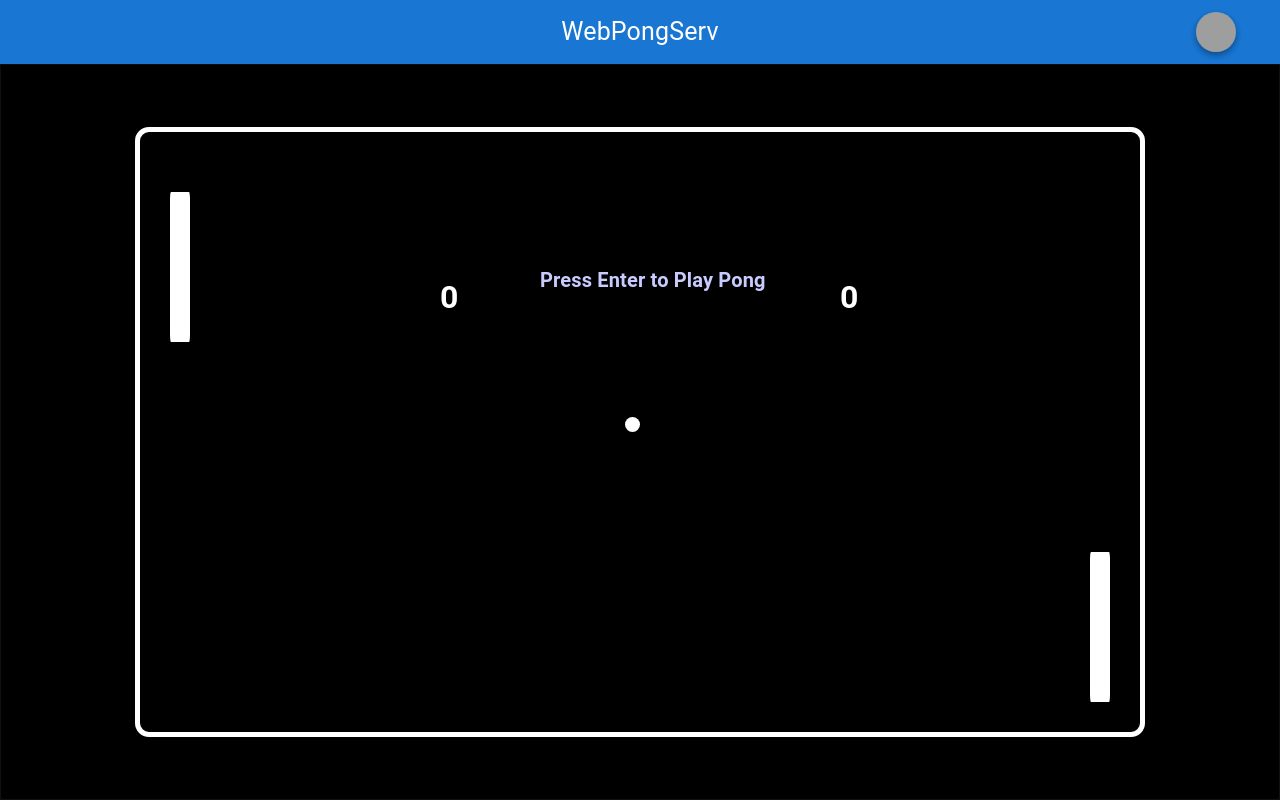
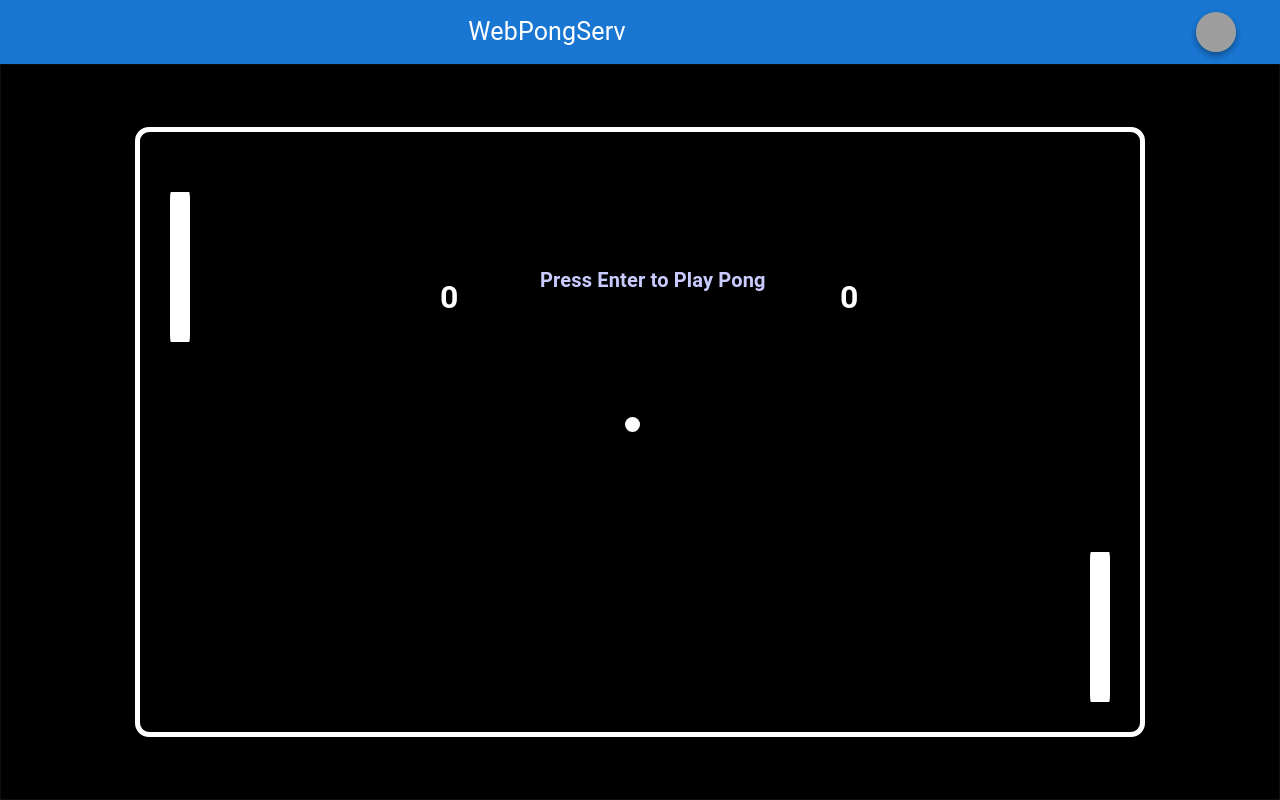
Before and after one commit to webPongServ/pongserv, a React (Create React App) app in the folder frontend/: page /game/1 in a window 1280 px wide. Built offline with nearby package versions, Linux system fonts and the light colour scheme; grey boxes are pictures that could not be loaded.

Commit message:
#1 DESIGN : Appbar logo center

```diff
--- a/frontend/src/components/common/AppBar.tsx
+++ b/frontend/src/components/common/AppBar.tsx
@@ -45,9 +45,6 @@ const AppBar = (props: HandleOpen) => {
   return (
     <TopBar id="AppBar" position="fixed" open={props.open}>
       <Toolbar>
-        <Link id="logo" to="/game" className="fixed-center">
-          WebPongServ
-        </Link>
         {myInfo.nickname === "" ? (
           <SkeletonMyInfo />
         ) : (
@@ -60,6 +57,9 @@ const AppBar = (props: HandleOpen) => {
             {myInfo.nickname}
           </Link>
         )}
+        <Link id="logo" to="/game">
+          WebPongServ
+        </Link>
         <IconButton
           id="chat-button"
           edge="end"
--- a/frontend/src/components/common/utils/SkeletonMyInfo.tsx
+++ b/frontend/src/components/common/utils/SkeletonMyInfo.tsx
@@ -1,13 +1,13 @@
 import "styles/AppHeader.scss";
 
-import { Skeleton } from "@mui/material";
+import { Box, Skeleton } from "@mui/material";
 
 const SkeletonMyInfo = () => {
   return (
-    <>
+    <Box id="skeleton-my-profile" className="flex-container">
       <Skeleton className="skeleton-img" variant="circular" />
       <Skeleton className="skeleton-nickname" variant="rectangular" />
-    </>
+    </Box>
   );
 };
 
--- a/frontend/src/styles/AppHeader.scss
+++ b/frontend/src/styles/AppHeader.scss
@@ -11,6 +11,8 @@
     font-size: 25px;
     color: #ffffff;
     text-decoration: none;
+    margin: auto;
+    transform: translateX(-40%);
   }
 
   #my-profile {
@@ -35,6 +37,9 @@
     color: #ffffff;
   }
 
+  #skeleton-my-profile {
+    margin-left: 2%;
+
     .skeleton-img {
       width: 35px;
       height: 35px;
@@ -43,8 +48,9 @@
 
     .skeleton-nickname {
       height: 30px;
-    width: 80px;
+      width: 100px;
       border-radius: 5px;
+    }
   }
 }
 
--- a/frontend/src/styles/global.scss
+++ b/frontend/src/styles/global.scss
@@ -28,7 +28,6 @@ body,
 .fixed-center {
   margin-left: 50%;
   transform: translateX(-50%);
-  margin-right: auto;
 }
 
 .profile-img {
```
Lines whose indentation alone changed are shown as unchanged.
